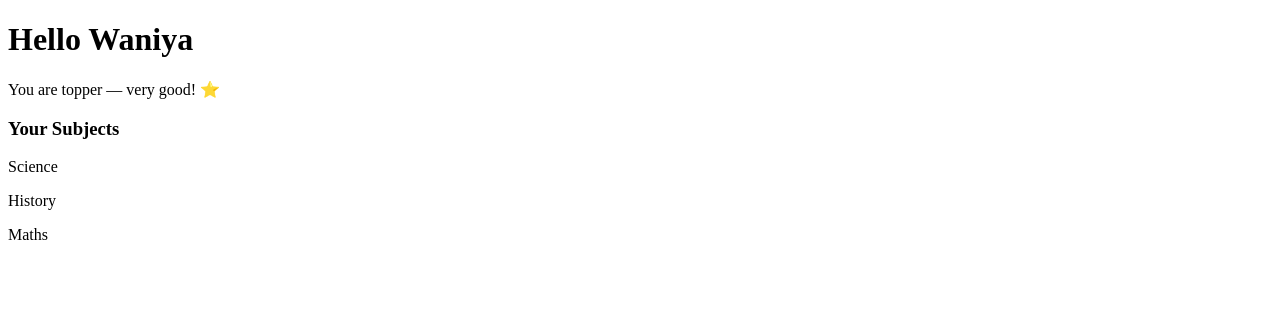
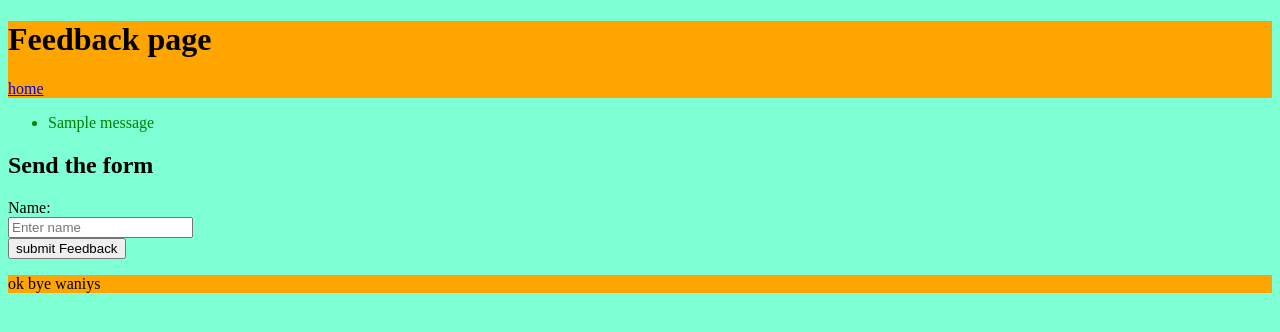
Before and after one commit to WaniyaFarooq/flaskk, a Flask app: page / in a window 1280 px wide. Shown: the top 332 px of the page. Run offline with Flask 3, Linux system fonts and the light colour scheme; one stand-in notice (Sample message) is shown.

Commit message:
understanding of flask messages

```diff
--- a/app.py
+++ b/app.py
@@ -1,24 +1,23 @@
-from flask import Flask,render_template,request
+from flask import Flask,render_template,request,redirect,url_for,flash
 
 app = Flask(__name__)
-@app.route("/")
-def student_profile():
-    return render_template(
-        "profile.html",name = "Waniya",
-        is_Topper = True,
-        subjects = {"Maths","Science","History"}
-    )
-@app.route("/chalchal")
-def chalchal():
-    return render_template("child.html")
+app.secret_key = "my-secret-key"
+
+@app.route("/",methods=["POST","GET"])
+def form():
+    if request.method =="POST":
+        name = request.form.get("username")
+        if not name:
+            flash("Name cannot be empty")
+            return redirect(url_for("form"))
+        flash(f"Thanks {name}, your feedback is saved")
+
+        return redirect(url_for("thankyou", user=name))
 
 
-@app.route("/feedback",methods=["POST","GET"])
-def feedback():
-    if request.method =="POST":
-        name = request.form.get("username")
-        message = request.form.get("message")
+    return render_template("feedback.html")
 
-        return render_template("thankyou.html",user =name,message=message)
-
-    return render_template("feedback.html")
+@app.route("/thankyou")
+def thankyou():
+    user = request.args.get("user")
+    return render_template("thankyou.html", user=user)
--- a/templates/base_layout.html
+++ b/templates/base_layout.html
@@ -1,3 +1,45 @@
-{% with message = get_flashed_messages() %}
+<!DOCTYPE html>
+<html lang="en">
+<head>
+    <meta charset="UTF-8">
+    <meta name="viewport" content="width=device-width, initial-scale=1.0">
+    <title>
+        {%block title %}  my feedback site {% endblock %}
+    </title>
+    <style>
+        body{
+            background-color: aquamarine;
+        }
+        header,footer{
+            background-color: orange;
 
+        }
+    </style>
+</head>
+<body>
+    <header>
+        <h1>Feedback page</h1>
+        <nav>
+            <a href="/">home</a>
+
+        </nav>
+    </header>
+
+{% with messages = get_flashed_messages() %}
+{% if messages %}
+<ul style="color:green">
+    {%   for msg in messages   %}
+         <li>{{ msg }}</li>
+             {% endfor %}
+            </ul>
+    {% endif %}
 {% endwith %}
+
+{% block  content %}{% endblock  %}
+    <footer>
+        <p>
+            ok bye waniys
+        </p>
+    </footer>
+</body>
+</html>
--- a/templates/feedback.html
+++ b/templates/feedback.html
@@ -1,22 +1,16 @@
-{% extends "base2.html" %}
+{% extends "base_layout.html" %}
 
 {% block title %} feedback {% endblock  %}
 
 {% block content %}
 <h2> Send the form </h2>
-<form action="/feedback" method="post">
+<form action="/" method="post">
 
-    <label for="username">
-       Name:
-    </label>
+    <label for="username">Name: </label>
     <br>
     <input type="text" name="username" id="username" placeholder="Enter name ">
     <br>
-        <input type="text" name="message" id="message" placeholder="Enter message ">
-    <br>
-
-
-    <input type="submit" value="submit Feedback">
+ <input type="submit" value="submit Feedback">
 
 </form>
 {% endblock  %}
--- a/templates/thankyou.html
+++ b/templates/thankyou.html
@@ -1,8 +1,8 @@
-{% extends "base2.html" %}
+{% extends "base_layout.html" %}
 
 {% block title %}thanks saly{% endblock %}
 
 {% block content %}
 <h2>Thank you {{ user }}</h2>
-<p>For your feedback {{ message }}</p>
+
 {% endblock %}
```
